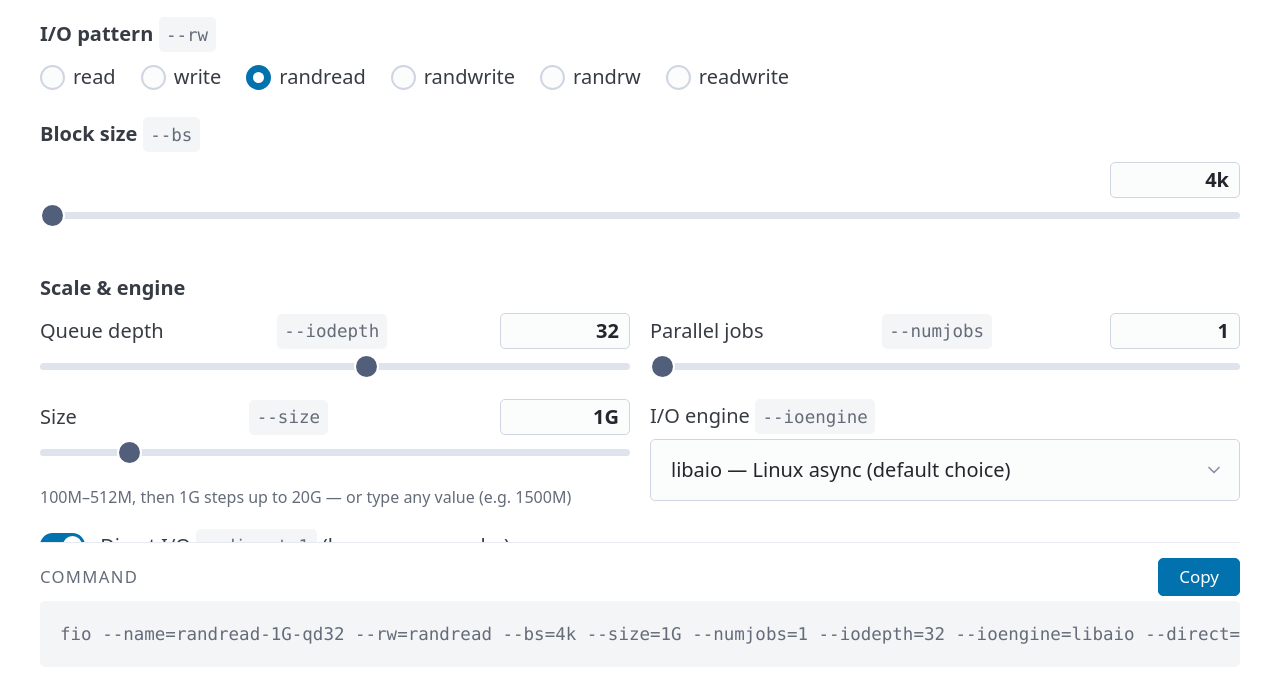
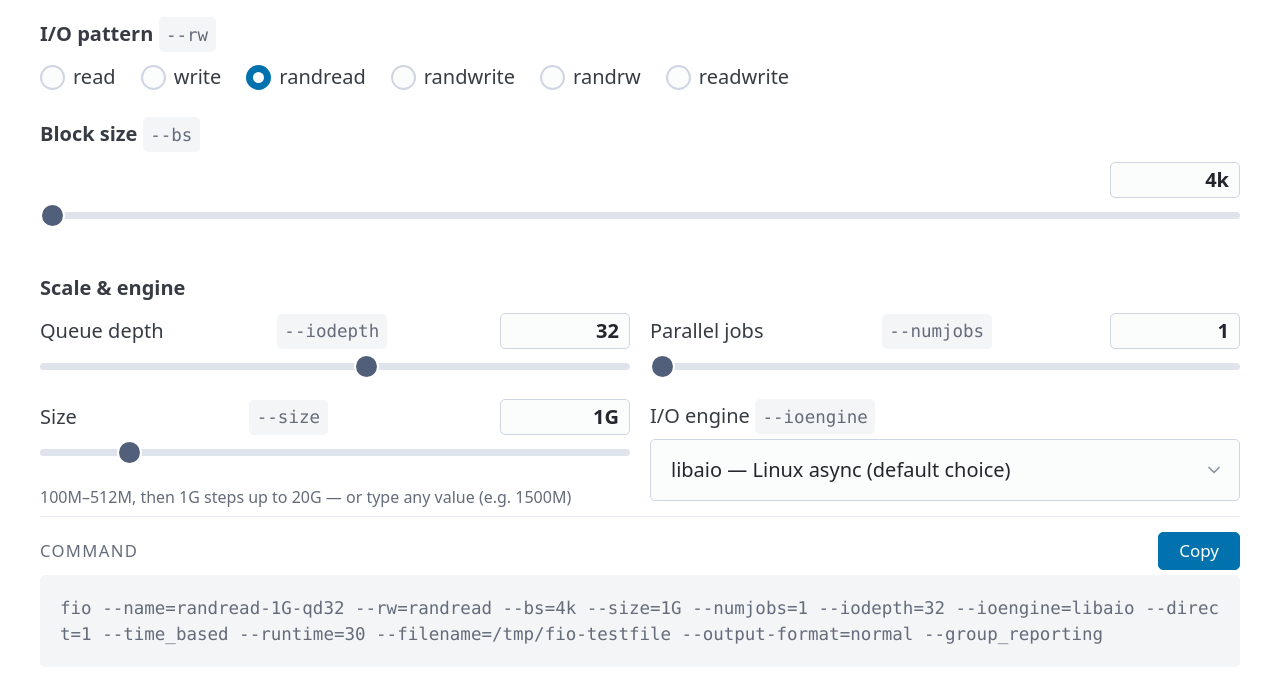
Before and after one commit to osjupiter/fioarg, a plain HTML site: page index.html in a window 1280 px wide. Shown: the part 103-779 px from the top of the page. Drawn offline with nearby package versions, Linux system fonts and the light colour scheme.

Commit message:
Wrap the command output instead of horizontal scrolling

```diff
--- a/index.html
+++ b/index.html
@@ -20,6 +20,7 @@
   body.scrubbing { cursor: ew-resize; user-select: none; }
   .cmds { position: sticky; bottom: 0; background: var(--pico-background-color); padding: 0.75rem 0 1rem; border-top: 1px solid var(--pico-muted-border-color); }
   .cmds pre { max-height: 30vh; overflow-y: auto; margin-bottom: 0.5rem; }
+  .cmds pre code { white-space: pre-wrap; word-break: break-all; }
   .cmds .bar { display: flex; justify-content: space-between; align-items: center; margin-bottom: 0.25rem; }
   .cmds .bar small { text-transform: uppercase; letter-spacing: 0.08em; color: var(--pico-muted-color); }
   .cmds button { width: auto; margin: 0; padding: 0.25rem 1rem; font-size: 0.85rem; }
```
